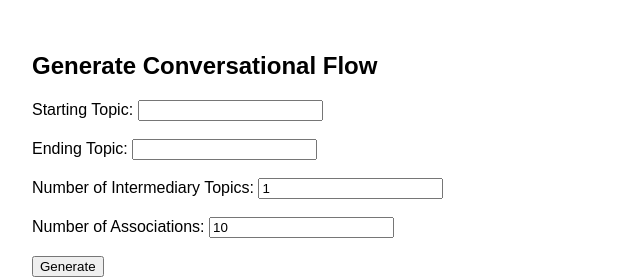
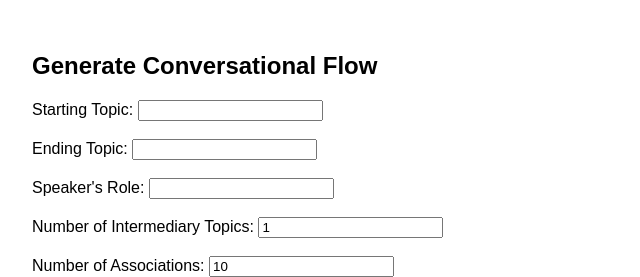
Before and after one commit to cwoidyla/conversation_topic_app, a Flask app: page / in a window 1280 px wide. Shown: the top 277 px of the page, without its empty margins (0-640 px from the left). Run offline with Flask 3, Linux system fonts and the light colour scheme.

Commit message:
add similarity scores to intermediary topics and add speaker role

```diff
--- a/app/routes.py
+++ b/app/routes.py
@@ -3,7 +3,6 @@ from app import app
 import gensim.downloader as api
 
 model = api.load("word2vec-google-news-300")
-words_list = list(model.key_to_index.keys())
 
 @app.route('/')
 def index():
@@ -13,6 +12,9 @@ def index():
 def get_intermediary_topics():
     start_topic = request.json.get('start_topic').lower()
     end_topic = request.json.get('end_topic').lower()
+    speaker_role = request.json.get('speaker_role').lower()
+    num_intermediaries = int(request.json.get('num_intermediaries', 1))
+    num_top_n = int(request.json.get('num_top_n', 10))
 
     symbolic_end_topic = end_topic
 
@@ -21,23 +23,40 @@ def get_intermediary_topics():
     if len(gen_end_topic) > 1:
         symbolic_end_topic = model.most_similar(positive=gen_end_topic, topn=1)[0][0]
 
-    num_intermediaries = int(request.json.get('num_intermediaries', 1))
-    num_top_n = int(request.json.get('num_top_n', 10))
+    # returned as json object
+    topics = [start_topic]
 
-    topics = [start_topic]
+    # prevents revisiting same topic
+    prev_topics = [start_topic]
 
     current_topic = start_topic.split(",")
     for _ in range(num_intermediaries):
         try:
+            # Find associations w.r.t. the speaker's role
+            if speaker_role:
+                current_topic += speaker_role.split(",")
+
+            # Nearest neighbor search in semantic space
             associated_topics = [k[0] for k in model.most_similar(positive=current_topic, topn=num_top_n)]
+
+            # Find associated topic most similar to end topic
             accept_topic = False
             while not accept_topic:
                 next_topic = model.most_similar_to_given(symbolic_end_topic, list(set(associated_topics)))
                 associated_topics.remove(next_topic)
                 check_topic = next_topic.lower()
-                if check_topic not in topics and check_topic != symbolic_end_topic:
+                if check_topic not in prev_topics and check_topic != symbolic_end_topic:
                     accept_topic = True
-            topics.append(check_topic)
+
+            # To avoid revisiting same topic, track accepted topics
+            prev_topics.append(check_topic)
+
+            # Return accepted topics and their similarity scores w.r.t. starting topic(S) and ending topic(E)
+            sim_score_start = model.n_similarity(start_topic.split(","), next_topic.split(","))
+            sim_score_end = model.n_similarity(symbolic_end_topic.split(","), next_topic.split(","))
+            topics.append(f"{next_topic} S:{sim_score_start:.2f} E:{sim_score_end:.2f}")
+
+            # Set new current topic
             current_topic = [next_topic]
         except Exception as e:
             print(e)
--- a/app/static/js/script.js
+++ b/app/static/js/script.js
@@ -1,6 +1,7 @@
 document.querySelector("#generateButton").addEventListener("click", function() {
     const startTopic = document.querySelector("#startTopic").value;
     const endTopic = document.querySelector("#endTopic").value;
+    const speakerRole = document.querySelector("#speakerRole").value;
     const numIntermediaries = document.querySelector("#numIntermediaries").value;
     const numTopN = document.querySelector("#numTopN").value;
 
@@ -12,6 +13,7 @@ document.querySelector("#generateButton").addEventListener("click", function() {
         body: JSON.stringify({
             start_topic: startTopic,
             end_topic: endTopic,
+            speaker_role: speakerRole,
             num_intermediaries: numIntermediaries,
             num_top_n: numTopN
         }),
--- a/app/templates/index.html
+++ b/app/templates/index.html
@@ -11,6 +11,7 @@
 
 <label>Starting Topic: <input type="text" id="startTopic"></label><br><br>
 <label>Ending Topic: <input type="text" id="endTopic"></label><br><br>
+<label>Speaker's Role: <input type="text" id="speakerRole"></label><br><br>
 <label>Number of Intermediary Topics: <input type="number" id="numIntermediaries" min="1" value="1"></label><br><br>
 <label>Number of Associations: <input type="number" id="numTopN" min="1" value="10"></label><br><br>
 <button id="generateButton">Generate</button>
```
